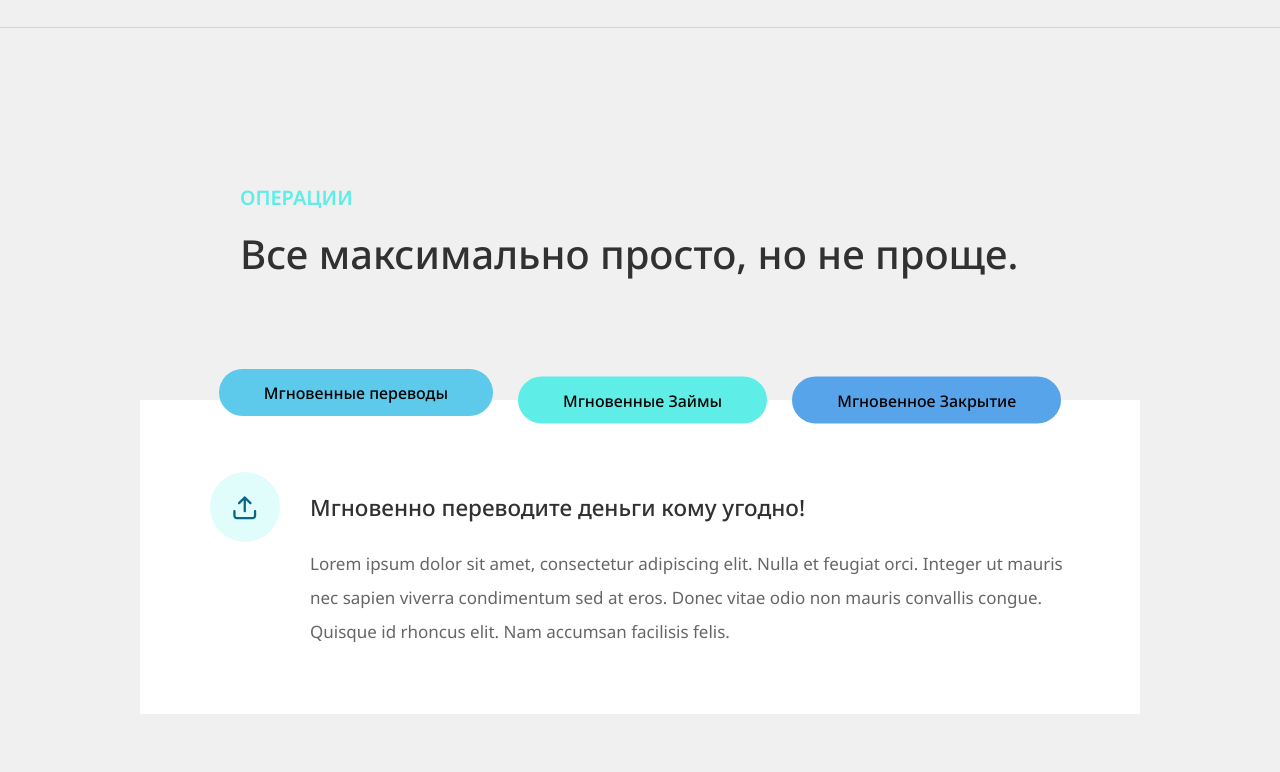
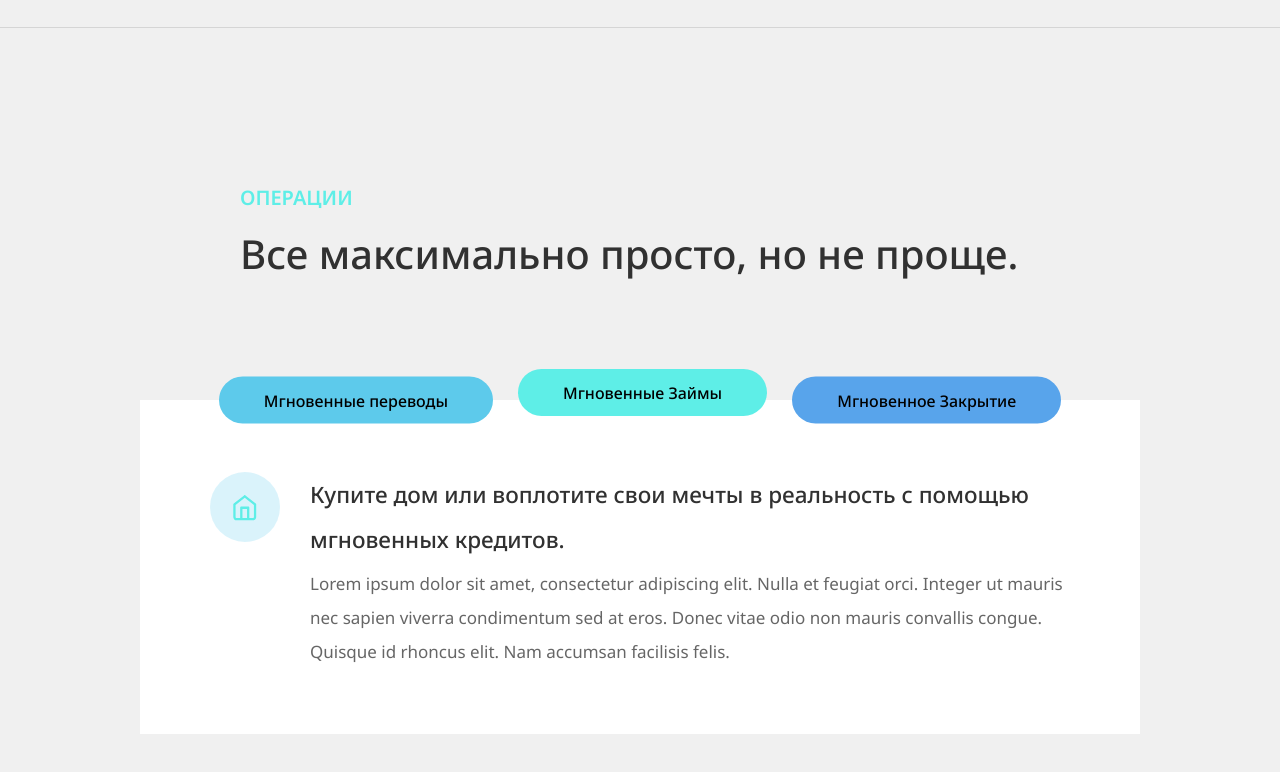
Before and after one commit to andreylementa/simple-bank, a plain HTML site: page index.html in a window 1280 px wide. Both pictures are taken after a click on the button "Мгновенные Займы". Shown: the part 2401-3173 px from the top of the page. Drawn offline with Linux system fonts and the light colour scheme.

Commit message:
Имплементация табов (вкладок)

```diff
--- a/script.js
+++ b/script.js
@@ -8,6 +8,9 @@ const btnsOpenModalWindow = document.querySelectorAll(
 );
 const section1 = document.querySelector('#section--1');
 const btnScroll = document.querySelector('.btn--scroll-to');
+const tabs = document.querySelectorAll('.operations__tab');
+const tabContainer = document.querySelector('.operations__tab-container');
+const tabContents = document.querySelectorAll('.operations__content');
 
 ///////////////////////////////////////
 // Modal window
@@ -93,6 +96,26 @@ document.querySelector('.nav__links').addEventListener('click', function (e) {
     console.log(href);
     document.querySelector(href).scrollIntoView({ behavior: 'smooth' });
   }
+});
+
+// Вкладки
+
+tabContainer.addEventListener('click', function (e) {
+  const clickedButton = e.target.closest('.operations__tab');
+  // Guard clause - Пункт охраны
+  if (!clickedButton) return;
+
+  // Активная вкладка
+  tabs.forEach(tab => tab.classList.remove('operations__tab--active'));
+  clickedButton.classList.add('operations__tab--active');
+
+  // Активный контент
+  tabContents.forEach(content =>
+    content.classList.remove('operations__content--active')
+  );
+  document
+    .querySelector(`.operations__content--${clickedButton.dataset.tab}`)
+    .classList.add('operations__content--active');
 });
 
 /////////////////////////////////////////////////
```
Also changed, not shown: index.html (+2 -9 lines).
